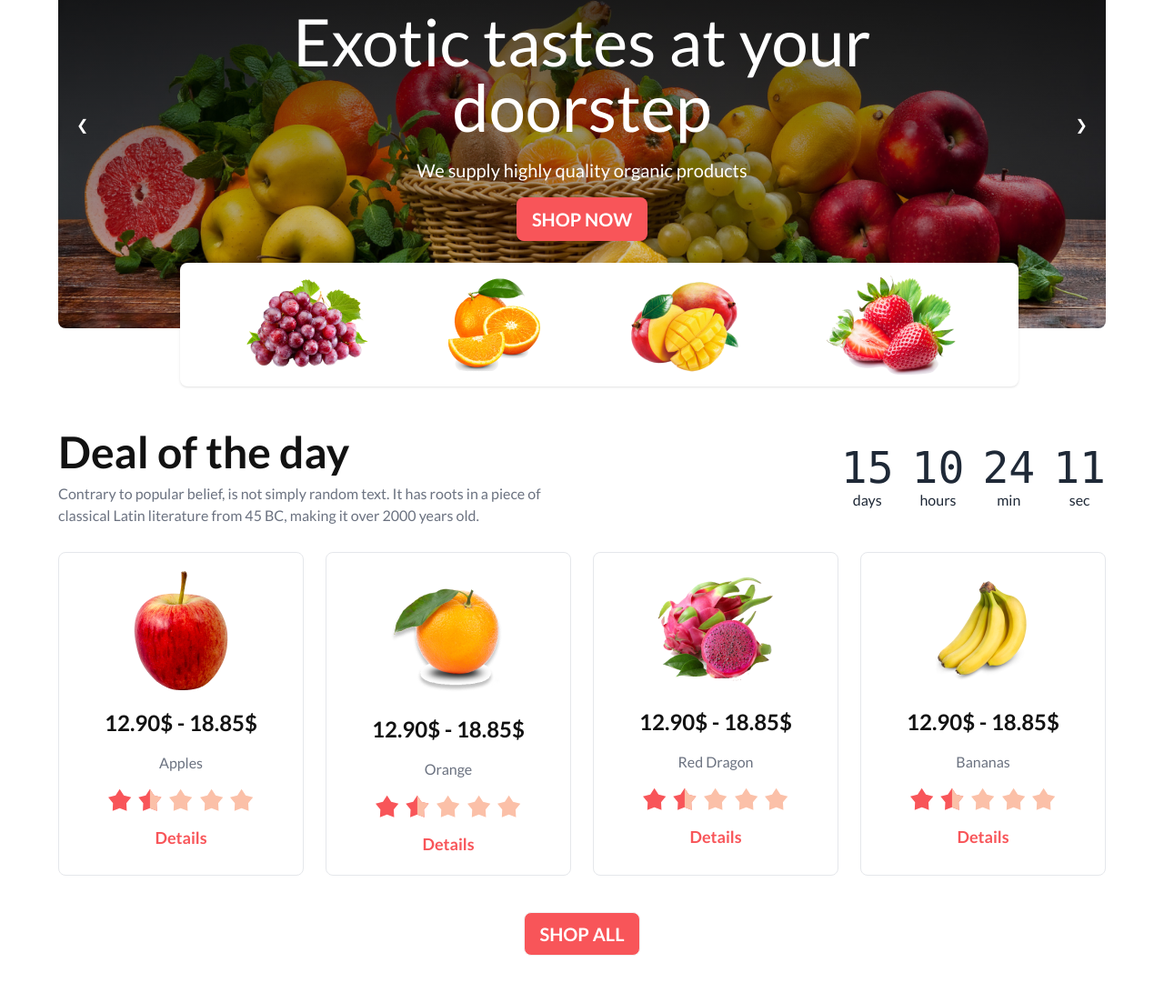
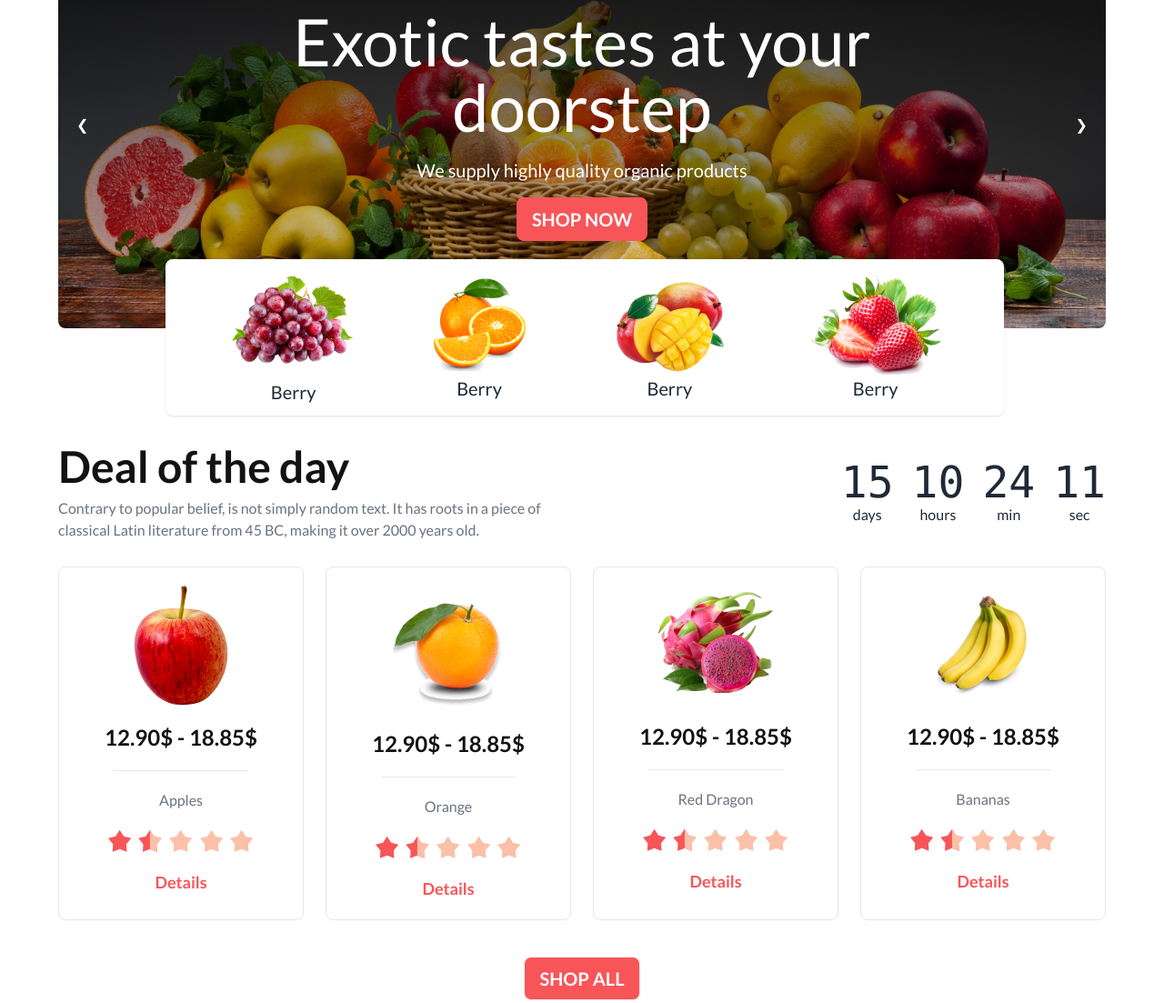
Before and after one commit to Muzahidul1/fruit-burst, a plain HTML site: page index.html in a window 1280 px wide. Shown: the part 235-1338 px from the top of the page at 91% size. Drawn offline with nearby package versions, Linux system fonts and the light colour scheme; grey boxes are pictures that could not be loaded.

Commit message:
add hr tag

```diff
--- a/index.html
+++ b/index.html
@@ -187,11 +187,33 @@
                 </div>
             </div>
 
-            <div class="hidden rounded-lg lg:absolute lg:-bottom-16 lg:max-w-5xl lg:w-[80%] md:flex md:mt-8 lg:mt-0 items-center md:justify-evenly gap-5 lg:bg-white p-3 lg:right-24 lg:shadow">
-                <img class="md:border md:p-3 lg:p-0 lg:border-0" src="images/fruit1.png" alt="">
-                <img class="md:border md:p-3 lg:p-0 lg:border-0" src="images/fruit2.png" alt="">
-                <img class="md:border md:p-3 lg:p-0 lg:border-0" src="images/fruit3.png" alt="">
-                <img class="md:border md:p-3 lg:p-0 lg:border-0" src="images/fruit4.png" alt="">
+            <div class="hidden rounded-lg lg:absolute lg:-bottom-24 lg:max-w-5xl lg:w-[80%] md:flex md:mt-8 lg:mt-0 items-center md:justify-evenly gap-5 lg:bg-white p-3 lg:right-28 lg:shadow text-center">
+                <div class="md:border md:p-3 lg:p-0 lg:border-0 space-y-2">
+                    <img  src="images/fruit1.png" alt="">
+                    <p class="text-xl font-medium">
+                        Berry
+                    </p>
+                </div>
+                <div class="md:border md:p-3 lg:p-0 lg:border-0">
+                    <img  src="images/fruit2.png" alt="">
+                    <p class="text-xl font-medium">
+                        Berry
+                    </p>
+                </div>
+                <div class="md:border md:p-3 lg:p-0 lg:border-0">
+                    <img  src="images/fruit3.png" alt="">
+                    <p class="text-xl font-medium">
+                        Berry
+                    </p>
+                </div>
+                <div class="md:border md:p-3 lg:p-0 lg:border-0">
+                    <img  src="images/fruit4.png" alt="">
+                    <p class="text-xl font-medium">
+                        Berry
+                    </p>
+                </div>
+
+
             </div>
 
             <!-- slider -->
@@ -202,7 +224,7 @@
 
     <main class="max-w-screen-xl mx-auto w-[90%]">
         <!-- deal section -->
-        <section class="my-7 lg:my-20 lg:mt-28 text-center md:text-left">
+        <section class="my-7 lg:my-20 lg:mt-32 text-center md:text-left">
             <div class="flex flex-col md:items-center justify-between md:flex-row gap-8">
                 <div class="flex-1">
                     <h2 class="text-[#121212] text-xl md:text-5xl font-bold">
@@ -246,13 +268,15 @@
 
             <div class="grid sm:grid-cols-2 gap-6 lg:grid-cols-4 mt-7 text-center">
                 <!-- cart-1 -->
-                <div class="px-4 py-5 border space-y-4 rounded-lg">
+                <div class="px-4 py-5 border space-y-5 rounded-lg">
                    <div class="">
                     <img class="mx-auto" src="./images/fruit6.png" alt="">
                     <p class="text-[#121212] text-2xl font-bold mt-5">
                         12.90$ - 18.85$
                     </p>
                    </div>
+
+                   <hr class="mx-11">
 
                    <p class="text-gray-500 font-medium">
                     Apples
@@ -314,13 +338,15 @@
                    </div>
                 </div>
                 <!-- cart-2 -->
-                <div class="px-4 py-5 border space-y-4 rounded-lg">
+                <div class="px-4 py-5 border space-y-5 rounded-lg">
                    <div class="">
                     <img class="mx-auto" src="./images/fruit7.png" alt="">
                     <p class="text-[#121212] text-2xl font-bold mt-5">
                         12.90$ - 18.85$
                     </p>
                    </div>
+
+                   <hr class="mx-11">
 
                    <p class="text-gray-500 font-medium">
                     Orange
@@ -382,13 +408,15 @@
                    </div>
                 </div>
                 <!-- cart-3 -->
-                <div class="px-4 py-5 border space-y-4 rounded-lg">
+                <div class="px-4 py-5 border space-y-5 rounded-lg">
                    <div class="">
                     <img class="mx-auto" src="./images/fruit8.png" alt="">
                     <p class="text-[#121212] text-2xl font-bold mt-5">
                         12.90$ - 18.85$
                     </p>
                    </div>
+
+                   <hr class="mx-11">
 
                    <p class="text-gray-500 font-medium">
                     Red Dragon
@@ -450,13 +478,15 @@
                    </div>
                 </div>
                 <!-- cart-4 -->
-                <div class="px-4 py-5 border space-y-4 rounded-lg">
+                <div class="px-4 py-5 border space-y-5 rounded-lg">
                    <div class="">
                     <img class="mx-auto" src="./images/fruit9.png" alt="">
                     <p class="text-[#121212] text-2xl font-bold mt-5">
                         12.90$ - 18.85$
                     </p>
                    </div>
+
+                   <hr class="mx-11">
 
                    <p class="text-gray-500 font-medium">
                     Bananas
@@ -529,7 +559,7 @@
 
         <div class="">
             <div class="hero rounded-lg" style="background-image: url('./images/banner1.png');">
-                <div class="hero-overlay bg-black opacity-80 bg-opacity-80 rounded-lg"> </div>
+                <div class="hero-overlay bg-black  bg-opacity-50 rounded-lg"> </div>
                 <div class="hero-content text-center text-neutral-content rounded-lg">
                   <div class="mx-auto py-5">
                     <div class="max-w-lg mx-auto">
```
